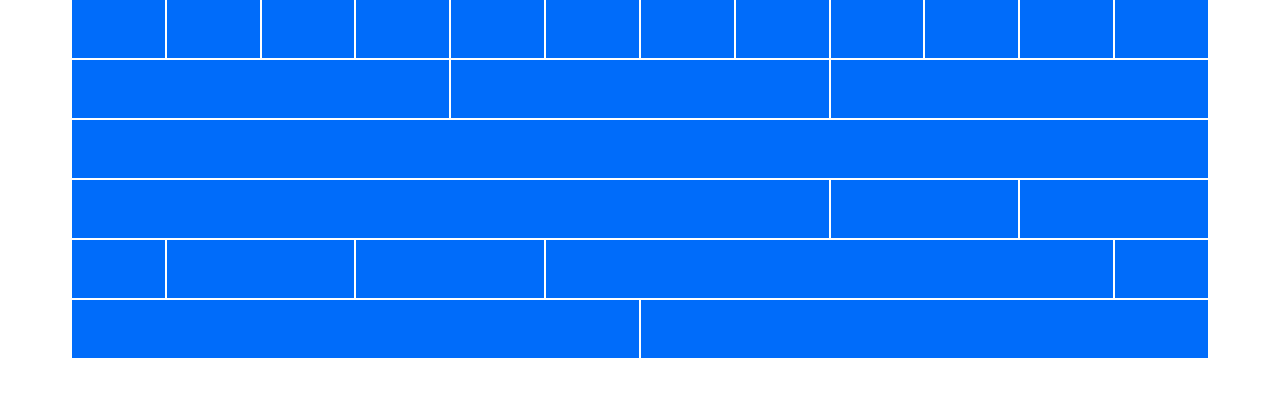
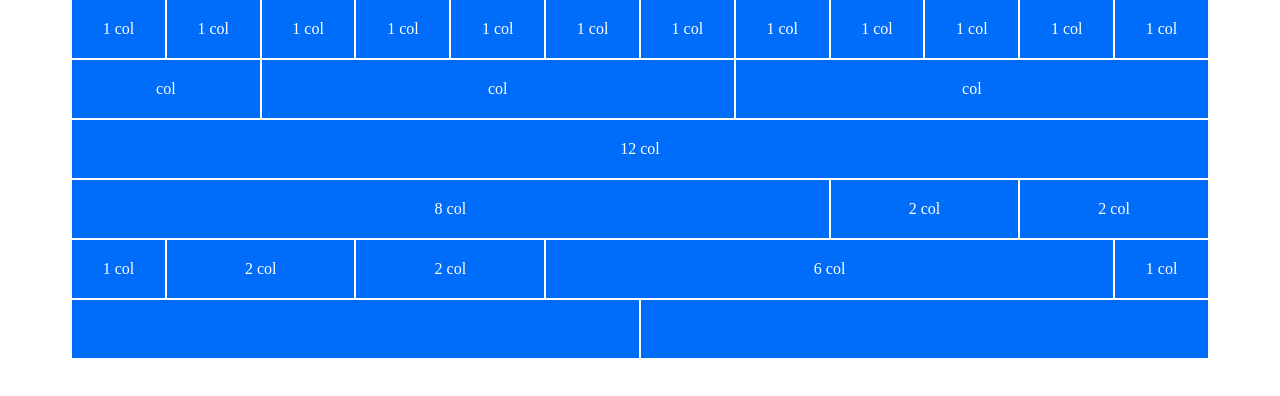
Before and after one commit to Domenic0Ferrari/html-css-12bool, a plain HTML site: page index.html in a window 1280 px wide. Shown: the part 38-434 px from the top of the page. Drawn offline with Linux system fonts and the light colour scheme.

Commit message:
add "content" in row and col

```diff
--- a/assets/style.css
+++ b/assets/style.css
@@ -3,3 +3,11 @@
     background-color: #006CFA;
     border: 1px solid white;
 }
+
+.content{
+    color: white;
+    height: 100%;
+    display: flex;
+    align-items: center;
+    justify-content: center;
+}
--- a/index.html
+++ b/index.html
@@ -13,41 +13,138 @@
     <div class="container">
         <h1>Esercizio per casa</h1>
         <div class="row">
-            <div class="col-1"></div>
-            <div class="col-1"></div>
-            <div class="col-1"></div>
-            <div class="col-1"></div>
-            <div class="col-1"></div>
-            <div class="col-1"></div>
-            <div class="col-1"></div>
-            <div class="col-1"></div>
-            <div class="col-1"></div>
-            <div class="col-1"></div>
-            <div class="col-1"></div>
-            <div class="col-1"></div>
+            <div class="col-1">
+                <div class="content">
+                    1 col
+                </div>
+            </div>
+            <div class="col-1">
+                <div class="content">
+                    1 col
+                </div>
+            </div>
+            <div class="col-1">
+                <div class="content">
+                    1 col
+                </div>
+            </div>
+            <div class="col-1">
+                <div class="content">
+                    1 col
+                </div>
+            </div>
+            <div class="col-1">
+                <div class="content">
+                    1 col
+                </div>
+            </div>
+            <div class="col-1">
+                <div class="content">
+                    1 col
+                </div>
+            </div>
+            <div class="col-1">
+                <div class="content">
+                1 col
+                </div>
+            </div>
+            <div class="col-1">
+                <div class="content">
+                    1 col
+                </div>
+            </div>
+            <div class="col-1">
+                <div class="content">
+                    1 col
+                </div>
+            </div>
+            <div class="col-1">
+                <div class="content">
+                    1 col
+                </div>
+            </div>
+            <div class="col-1">
+                <div class="content">
+                    1 col
+                </div>
+            </div>
+            <div class="col-1">
+                <div class="content">
+                    1 col
+                </div>
+            </div>
         </div>
         <div class="row">
-            <div class="col-4"></div>
-            <div class="col-4"></div>
-            <div class="col-4"></div>
+            <div class="col-2">
+                <div class="content">
+                    col
+                </div>
+            </div>
+            <div class="col-5">
+                <div class="content">
+                    col
+                </div>
+            </div>
+            <div class="col-5">
+                <div class="content">
+                    col
+                </div>
+            </div>
         </div>
         <div class="row">
-            <div class="col-12"></div>
+            <div class="col-12">
+                <div class="content">
+                    12 col
+                </div>
+            </div>
         </div>
         <div class="row">
-            <div class="col-8"></div>
-            <div class="col-2"></div>
-            <div class="col-2"></div>
+            <div class="col-8">
+                <div class="content">
+                    8 col
+                </div>
+            </div>
+            <div class="col-2">
+                <div class="content">
+                    2 col
+                </div>
+            </div>
+            <div class="col-2">
+                <div class="content">
+                    2 col
+                </div>
+            </div>
         </div>
         <div class="row">
-            <div class="col-1"></div>
-            <div class="col-2"></div>
-            <div class="col-2"></div>
-            <div class="col-6"></div>
-            <div class="col-1"></div>
+            <div class="col-1">
+                <div class="content">
+                    1 col
+                </div>
+            </div>
+            <div class="col-2">
+                <div class="content">
+                    2 col
+                </div>
+            </div>
+            <div class="col-2">
+                <div class="content">
+                    2 col
+                </div>
+            </div>
+            <div class="col-6">
+                <div class="content">
+                    6 col
+                </div>
+            </div>
+            <div class="col-1">
+                <div class="content">
+                    1 col
+                </div>
+            </div>
         </div>
         <div class="row">
-            <div class="col-6"></div>
+            <div class="col-6">
+            </div>
             <div class="col-6"></div>
         </div>
     </div>
```
